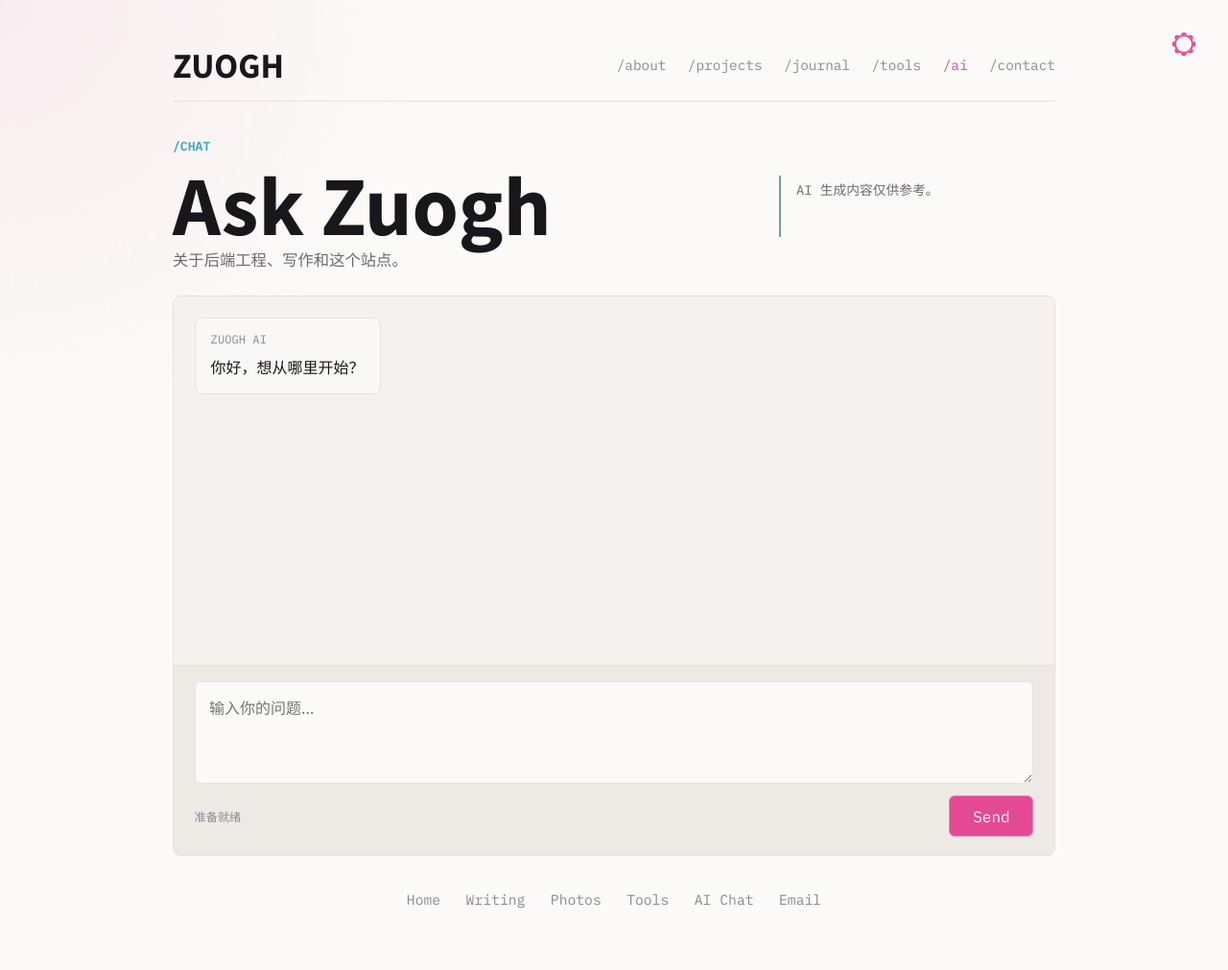
After one commit to zuo1234/zuo-ganghua-site, a Rails app: page /chat in a window 1280 px wide. The commit adds this page. Shown: the whole page at 96% size. Run offline with Rails 7, Linux system fonts and the light colour scheme.

Commit message:
chat AI 功能

```diff
--- a/app/assets/stylesheets/application.css
+++ b/app/assets/stylesheets/application.css
@@ -581,6 +603,162 @@ h2 {
 .tools-status.is-error {
   border-left-color: color-mix(in srgb, var(--accent) 68%, var(--line));
   color: var(--accent);
+}
+
+.chat-hero {
+  padding-bottom: 1.45rem;
+}
+
+.chat-shell {
+  display: grid;
+  grid-template-rows: minmax(24rem, 1fr) auto;
+  min-height: 36rem;
+  overflow: hidden;
+  border: 1px solid var(--line);
+  border-radius: 8px;
+  background: color-mix(in srgb, var(--panel) 84%, transparent);
+}
+
+.chat-stream {
+  display: grid;
+  align-content: start;
+  gap: 0.9rem;
+  max-height: 34rem;
+  overflow-y: auto;
+  overscroll-behavior: contain;
+  padding: 1.35rem;
+  scrollbar-color: var(--line) transparent;
+}
+
+.chat-message {
+  display: grid;
+  gap: 0.4rem;
+  width: fit-content;
+  max-width: min(40rem, 88%);
+  border: 1px solid var(--line);
+  border-radius: 8px;
+  background: color-mix(in srgb, var(--bg) 84%, transparent);
+  padding: 0.9rem 1rem;
+}
+
+.chat-message--assistant {
+  justify-self: start;
+}
+
+.chat-message--user {
+  justify-self: end;
+  border-color: color-mix(in srgb, var(--accent-alt) 38%, var(--line));
+  background: color-mix(in srgb, var(--accent-alt) 8%, var(--panel));
+}
+
+.chat-message.is-error {
+  border-color: color-mix(in srgb, var(--accent) 58%, var(--line));
+  background: color-mix(in srgb, var(--accent) 7%, var(--panel));
+}
+
+.chat-message.is-typing {
+  opacity: 0.72;
+}
+
+.chat-message__role,
+.chat-status {
+  color: var(--soft);
+  font-family: "IBM Plex Mono", monospace;
+  font-size: 0.76rem;
+}
+
+.chat-message--user .chat-message__role {
+  color: var(--accent-alt);
+}
+
+.chat-message__body {
+  margin: 0;
+  color: var(--text);
+  line-height: 1.75;
+  overflow-wrap: anywhere;
+  white-space: pre-wrap;
+}
+
+.chat-composer {
+  display: grid;
+  gap: 0.75rem;
+  border-top: 1px solid var(--line);
+  background: color-mix(in srgb, var(--panel-strong) 70%, transparent);
+  padding: 1rem 1.35rem 1.15rem;
+}
+
+.chat-composer__input {
+  width: 100%;
+  min-height: 5.6rem;
+  resize: vertical;
+  border: 1px solid var(--line);
+  border-radius: 6px;
+  background: var(--bg);
+  color: var(--text);
+  font: inherit;
+  line-height: 1.65;
+  padding: 0.8rem 0.9rem;
+}
+
+.chat-composer__input:focus {
+  border-color: color-mix(in srgb, var(--accent) 48%, var(--line));
+  outline: none;
+}
+
+.chat-composer__input:disabled {
+  cursor: wait;
+  opacity: 0.7;
+}
+
+.chat-composer__footer {
+  display: flex;
+  align-items: center;
+  justify-content: space-between;
+  gap: 1rem;
+}
+
+.chat-status {
+  margin: 0;
+}
+
+.chat-status.is-error {
+  color: var(--accent);
+}
+
+.chat-send-button {
+  min-width: 5.5rem;
+  min-height: 2.7rem;
+  border: 1px solid color-mix(in srgb, var(--accent) 56%, var(--line));
+  border-radius: 6px;
+  background: var(--accent);
+  color: #fff;
+  cursor: pointer;
+  font: inherit;
+  font-family: "IBM Plex Mono", monospace;
+  padding: 0.65rem 1rem;
+  transition:
+    background-color 160ms ease,
+    transform 160ms ease;
+}
+
+.chat-send-button:hover:not(:disabled) {
+  background: var(--accent-strong);
+  transform: translateY(-1px);
+}
+
+.chat-send-button:disabled {
+  cursor: wait;
+  opacity: 0.6;
+}
+
+.visually-hidden {
+  position: absolute;
+  width: 1px;
+  height: 1px;
+  overflow: hidden;
+  clip: rect(0 0 0 0);
+  clip-path: inset(50%);
+  white-space: nowrap;
 }
 
 .tools-workbench {
--- /dev/null
+++ b/app/controllers/chats_controller.rb
@@ -0,0 +1,57 @@
+class ChatsController < ApplicationController
+  wrap_parameters false
+
+  MAX_MESSAGE_LENGTH = 4_000
+  MAX_HISTORY_MESSAGES = 10
+
+  def show; end
+
+  def messages
+    message = chat_params[:message].to_s.strip
+    if message.blank?
+      render json: { error: "请输入一条消息。" }, status: :unprocessable_entity
+      return
+    end
+
+    if message.length > MAX_MESSAGE_LENGTH
+      render json: { error: "单条消息不能超过 #{MAX_MESSAGE_LENGTH} 个字符。" }, status: :unprocessable_entity
+      return
+    end
+
+    unless AiChat::Client.enabled?
+      render json: { error: "AI 对话尚未配置。请在服务器设置 OPENAI_API_KEY。" }, status: :service_unavailable
+      return
+    end
+
+    unless AiChat::RateLimiter.new.allowed?(request.remote_ip)
+      render json: { error: "请求过于频繁，请稍后再试。" }, status: :too_many_requests
+      return
+    end
+
+    reply = AiChat::Client.new.reply(message: message, history: normalized_history)
+    render json: { message: reply }
+  rescue AiChat::Client::ProviderError => error
+    Rails.logger.warn("[ai_chat] provider error: #{error.message}")
+    render json: { error: "AI 服务暂时不可用，请稍后重试。" }, status: :bad_gateway
+  rescue AiChat::Client::ConfigurationError => error
+    Rails.logger.warn("[ai_chat] configuration error: #{error.message}")
+    render json: { error: "AI 对话尚未配置。请在服务器设置 OPENAI_API_KEY。" }, status: :service_unavailable
+  end
+
+  private
+
+  def chat_params
+    params.permit(:message, history: [:role, :content])
+  end
+
+  def normalized_history
+    Array(chat_params[:history]).filter_map do |entry|
+      role = entry[:role].to_s
+      content = entry[:content].to_s.strip
+
+      next unless %w[user assistant].include?(role) && content.present?
+
+      { role: role, content: content[0, MAX_MESSAGE_LENGTH] }
+    end.last(MAX_HISTORY_MESSAGES)
+  end
+end
--- /dev/null
+++ b/app/views/chats/show.html.erb
@@ -0,0 +1,69 @@
+<% content_for :title, "Ask Zuogh - 左刚华" %>
+
+<main
+  class="site-main content-page tools-page chat-page"
+  data-controller="ai-chat"
+  data-ai-chat-endpoint-value="<%= chat_messages_path %>"
+>
+  <nav class="tools-nav" aria-label="页面导航">
+    <%= link_to "ZUOGH", root_path, class: "tools-nav__brand" %>
+
+    <div class="tools-nav__links">
+      <%= link_to "/about", root_path(anchor: "intro-title") %>
+      <%= link_to "/projects", root_path(anchor: "projects") %>
+      <%= link_to "/journal", posts_path %>
+      <%= link_to "/tools", tools_path %>
+      <%= link_to "/ai", chat_path, class: "is-active" %>
+      <%= link_to "/contact", "mailto:hello@example.com" %>
+    </div>
+  </nav>
+
+  <header class="tools-hero chat-hero" aria-labelledby="chat-title">
+    <div>
+      <p class="eyebrow tools-hero__eyebrow">/chat</p>
+      <h1 id="chat-title">Ask Zuogh</h1>
+      <p class="tools-hero__subtitle">关于后端工程、写作和这个站点。</p>
+    </div>
+
+    <p class="tools-status">AI 生成内容仅供参考。</p>
+  </header>
+
+  <section class="chat-shell" aria-label="AI 对话">
+    <div class="chat-stream" data-ai-chat-target="messages" aria-live="polite" aria-relevant="additions">
+      <article class="chat-message chat-message--assistant">
+        <span class="chat-message__role">ZUOGH AI</span>
+        <p class="chat-message__body">你好，想从哪里开始？</p>
+      </article>
+    </div>
+
+    <form class="chat-composer" data-ai-chat-target="form" data-action="submit->ai-chat#send">
+      <label class="visually-hidden" for="ai-chat-input">输入消息</label>
+      <textarea
+        id="ai-chat-input"
+        class="chat-composer__input"
+        name="message"
+        rows="3"
+        maxlength="4000"
+        placeholder="输入你的问题..."
+        data-ai-chat-target="input"
+        data-action="keydown->ai-chat#handleKeydown"
+      ></textarea>
+
+      <div class="chat-composer__footer">
+        <p class="chat-status" data-ai-chat-target="status" role="status">准备就绪</p>
+        <button class="chat-send-button" type="submit" data-ai-chat-target="sendButton">Send</button>
+      </div>
+    </form>
+  </section>
+</main>
+
+<footer class="site-footer site-footer--compact">
+  <nav class="footer-links" aria-label="页脚链接">
+    <%= link_to "Home", root_path %>
+    <%= link_to "Writing", posts_path %>
+    <%= link_to "Photos", photos_path %>
+    <%= link_to "Tools", tools_path %>
+    <%= link_to "AI Chat", chat_path %>
+    <%= link_to "Email", "mailto:hello@example.com" %>
+  </nav>
+</footer>
--- a/app/views/pages/image_resize.html.erb
+++ b/app/views/pages/image_resize.html.erb
@@ -9,6 +9,7 @@
       <%= link_to "/projects", root_path(anchor: "projects") %>
       <%= link_to "/journal", posts_path %>
       <%= link_to "/tools", tools_path, class: "is-active" %>
+      <%= link_to "/ai", chat_path %>
       <%= link_to "/contact", "mailto:hello@example.com" %>
     </div>
   </nav>
@@ -286,6 +287,7 @@
     <%= link_to "Writing", posts_path %>
     <%= link_to "Photos", photos_path %>
     <%= link_to "Tools", tools_path %>
+    <%= link_to "AI Chat", chat_path %>
     <%= link_to "Email", "mailto:hello@example.com" %>
   </nav>
 </footer>
--- a/app/views/pages/tools.html.erb
+++ b/app/views/pages/tools.html.erb
@@ -9,6 +9,7 @@
       <%= link_to "/projects", root_path(anchor: "projects") %>
       <%= link_to "/journal", posts_path %>
       <%= link_to "/tools", tools_path, class: "is-active" %>
+      <%= link_to "/ai", chat_path %>
       <%= link_to "/contact", "mailto:hello@example.com" %>
     </div>
   </nav>
@@ -54,6 +55,7 @@
     <%= link_to "Writing", posts_path %>
     <%= link_to "Photos", photos_path %>
     <%= link_to "Tools", tools_path %>
+    <%= link_to "AI Chat", chat_path %>
     <%= link_to "Email", "mailto:hello@example.com" %>
   </nav>
 </footer>
--- a/config/initializers/filter_parameter_logging.rb
+++ b/config/initializers/filter_parameter_logging.rb
@@ -4,5 +4,6 @@
 # sensitive information. See the ActiveSupport::ParameterFilter documentation for supported
 # notations and behaviors.
 Rails.application.config.filter_parameters += [
-  :passw, :secret, :token, :_key, :crypt, :salt, :certificate, :otp, :ssn
+  :passw, :secret, :token, :_key, :crypt, :salt, :certificate, :otp, :ssn,
+  :message, :history
 ]
--- a/config/routes.rb
+++ b/config/routes.rb
@@ -4,6 +4,8 @@ Rails.application.routes.draw do
   get "games/sudoku", to: "pages#sudoku"
   get "tools", to: "pages#tools"
   get "tools/image-resize", to: "pages#image_resize", as: :image_resize_tool
+  get "chat", to: "chats#show"
+  post "chat/messages", to: "chats#messages", as: :chat_messages
   resources :photos, only: [:index, :show], param: :slug
   resources :posts, only: [:index, :show], param: :slug
 
```
Also changed, not shown: other parts of app/assets/stylesheets/application.css (+50 -0 lines), app/assets/javascripts/application.js.erb (+131 -0 lines), app/services/ai_chat/client.rb (added, +95 -0 lines), app/services/ai_chat/rate_limiter.rb (added, +23 -0 lines), app/views/pages/home.html.erb (+9 -0 lines), Gemfile, Gemfile.lock, README.md.
